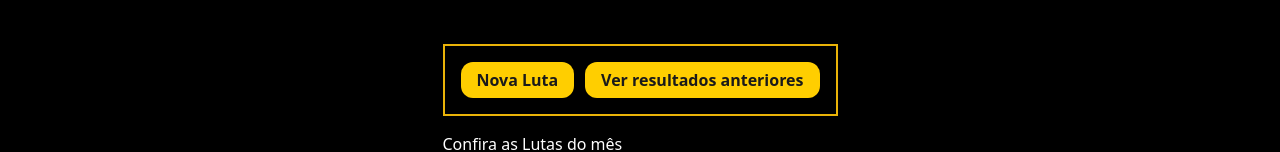
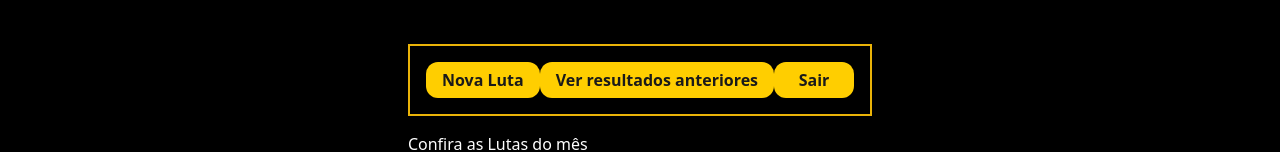
Before and after one commit to DevGuilhermeSv/FightSchool, a React (Vite) app in the folder SPA/figthSchool/: page /fightPage in a window 1280 px wide. Shown: the part 188-340 px from the top of the page. Built offline with nearby package versions, Linux system fonts and the light colour scheme; no server answers; sample sign-in values are in the browser's storage; a web font is replaced by a local one.

Commit message:
Refactor FightPage to accept setLogged prop; add logout button functionality

```diff
--- a/SPA/figthSchool/src/App.jsx
+++ b/SPA/figthSchool/src/App.jsx
@@ -16,7 +16,7 @@ function AppRoutes({ setLogged, logged }) {
 
   return (
     <Routes>
-      <Route path="/fightPage" element={<FightPage />} />
+      <Route path="/fightPage" element={<FightPage setLogged={setLogged} />} />
       <Route path="/login" element={<LoginPage setLogged={setLogged} />} />
     </Routes>
   );
--- a/SPA/figthSchool/src/pages/fightPage.jsx
+++ b/SPA/figthSchool/src/pages/fightPage.jsx
@@ -29,7 +29,7 @@ function getYears(matches) {
   return ["", ...years];
 }
 
-function FightPage() {
+function FightPage({ setLogged }) {
   const [newMatchIsOpen, setNewMatchIsOpen] = useState(false);
   const [matches, setMatches] = useState([]);
   const [monthFilter, setMonthFilter] = useState("");
@@ -73,6 +73,7 @@ function FightPage() {
       <div className="flex justify-between items-center mb-4 min-w-screen border-2 border-yellow-500 p-4">
         <Button onClick={() => setNewMatchIsOpen(true)}>Nova Luta</Button>
         <Button>Ver resultados anteriores</Button>
+        <Button onClick={() => setLogged(false)}>Sair</Button>
       </div>
       {newMatchIsOpen ? (
         <NewFight setNewMatchIsOpen={setNewMatchIsOpen} />
```
